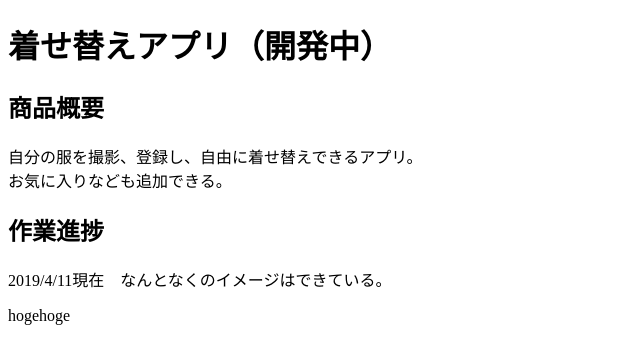
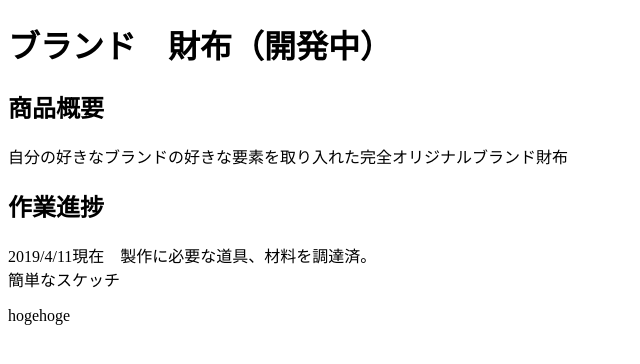
Before and after one commit to KUAD-XtechDesign/studyprogress-s-hori-dayo, a plain HTML site: page xtda1_dummy/items/item1.html in a window 1280 px wide. Shown: the whole page, without its empty margins (0-640 px from the left). Drawn offline with Linux system fonts and the light colour scheme.

Commit message:
add section

```diff
--- a/xtda1_dummy/items/item1.html
+++ b/xtda1_dummy/items/item1.html
@@ -6,15 +6,15 @@
   </head>
   <body>
      <head>
-       <h1>着せ替えアプリ（開発中）</h1>
+       <h1>ブランド　財布（開発中）</h1>
      </head>
      <main>
        <h2>商品概要</h2>
-       <p>自分の服を撮影、登録し、自由に着せ替えできるアプリ。
-         <br>お気に入りなども追加できる。</p>
+       <p>自分の好きなブランドの好きな要素を取り入れた完全オリジナルブランド財布</p>
        <h2>作業進捗</h2>
        <p>
-         2019/4/11現在　なんとなくのイメージはできている。
+         2019/4/11現在　製作に必要な道具、材料を調達済。
+         <br>簡単なスケッチ
        </p>
 
      </main>
```
Also changed, not shown: xtda1_dummy/items/item6.html (+2 -2 lines), xtda1_dummy/items/item7.html (+4 -2 lines).
